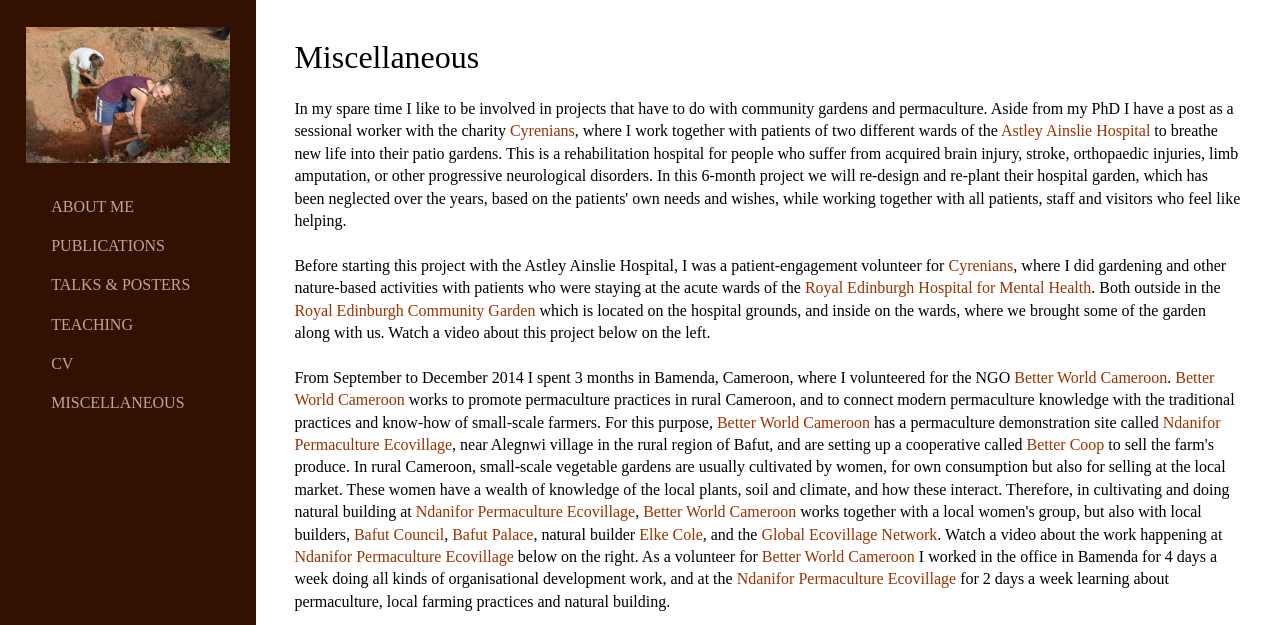
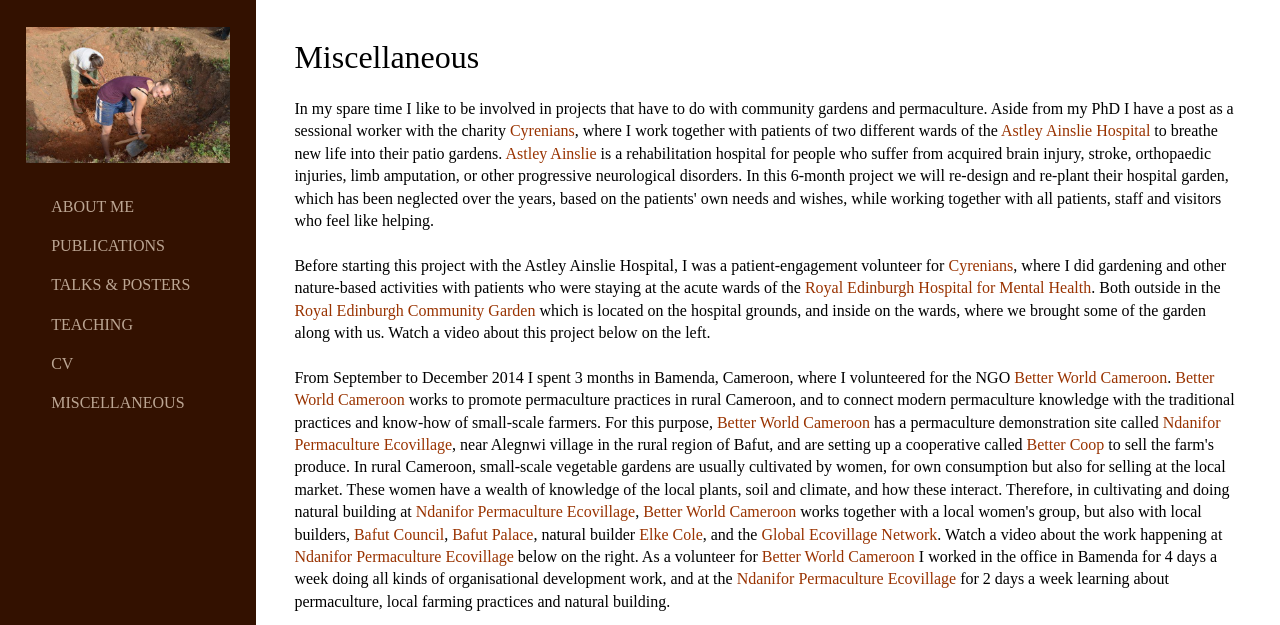
Before and after one commit to marieke-woensdregt/marieke-woensdregt.github.io, a Jekyll site: the page built from misc/index.html, in a window 1280 px wide and 900 px high, cut to the strip 0-625 px from the top of the window. Built offline with Jekyll 4.4.1, drawn with Linux system fonts in a browser that asks for light colours.

Commit message:
Update index.html

```diff
--- a/misc/index.html
+++ b/misc/index.html
@@ -9,7 +9,9 @@
 		Aside from my PhD I have a post as a sessional worker with the charity
 		<a href="http://cyrenians.scot/">Cyrenians</a>, where I work together with patients of two different wards of the
 		<a href="http://www.nhslothian.scot.nhs.uk/GoingToHospital/Locations/AstleyAinslieHospital/Pages/default.aspx">Astley Ainslie Hospital</a>
-		to breathe new life into their patio gardens. This is a rehabilitation hospital for people who suffer from
+		to breathe new life into their patio gardens.
+		<a href="http://www.nhslothian.scot.nhs.uk/GoingToHospital/Locations/AstleyAinslieHospital/Pages/default.aspx">Astley Ainslie</a>
+		is a rehabilitation hospital for people who suffer from
 		acquired brain injury, stroke, orthopaedic injuries, limb amputation, or other progressive neurological disorders.
 		In this 6-month project we will re-design and re-plant their hospital garden, which has been neglected over the years,
 		based on the patients' own needs and wishes, while working together with all patients, staff and visitors who feel
```
